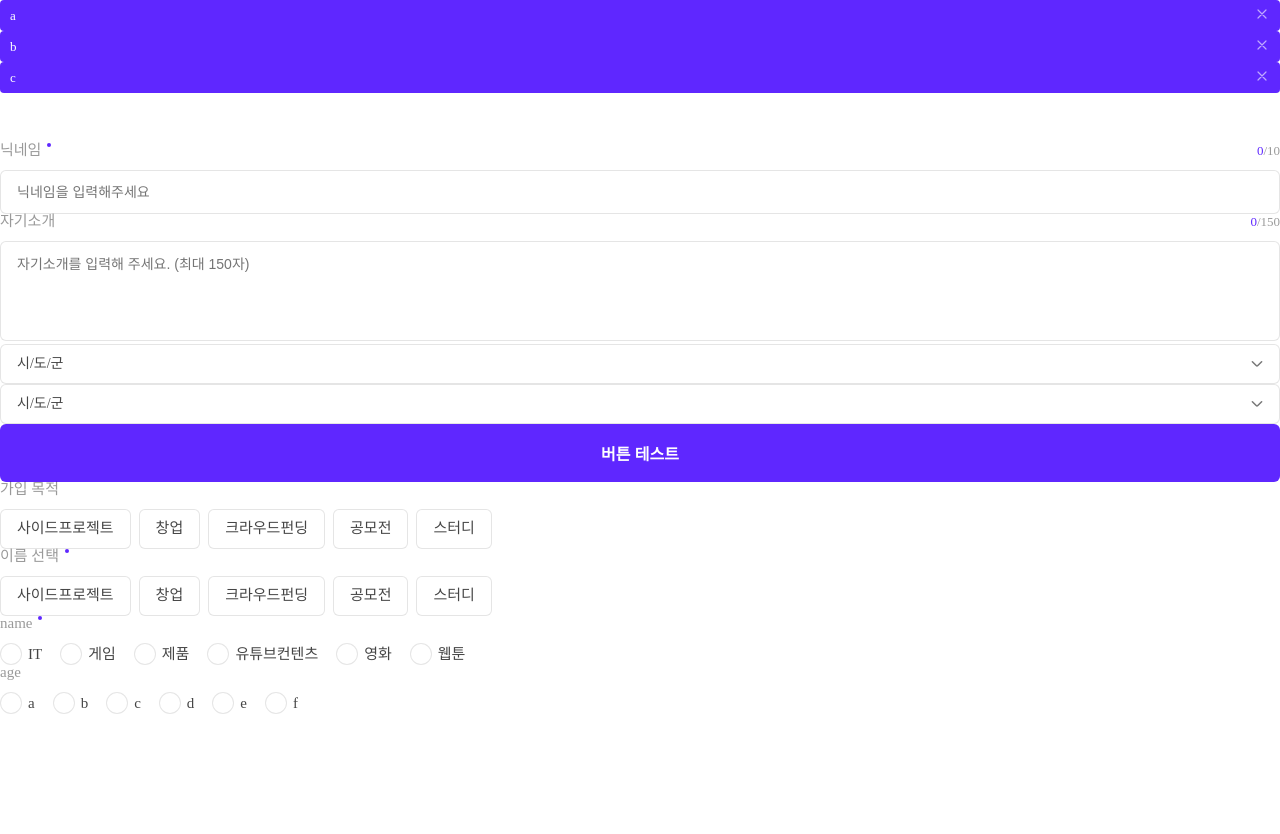
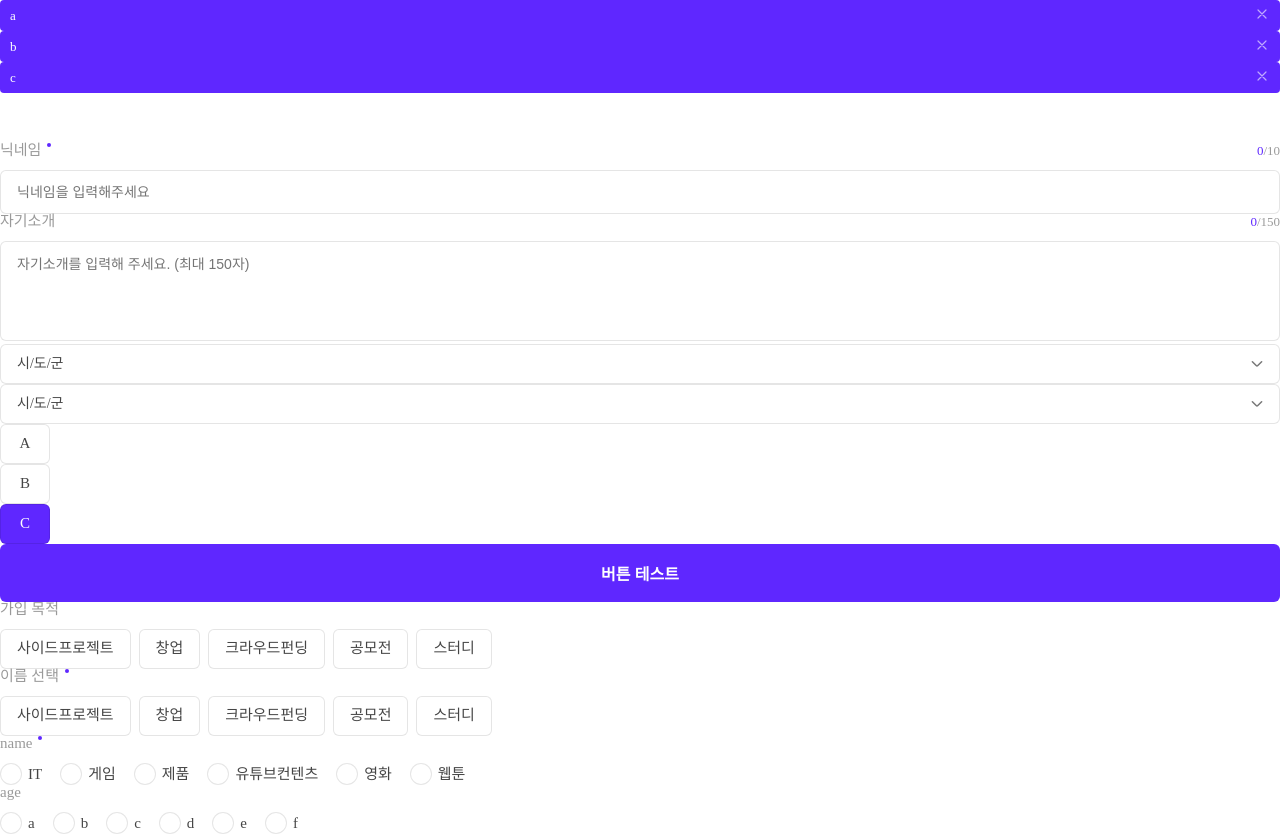
Before and after one commit to ConceptBe/conceptbe-design-system, a React (Vite) app: page / in a window 1280 px wide. Before the commit the page ends 800 px from the top, so only its background shows below. Built offline with nearby package versions, Linux system fonts and the light colour scheme; a web font is replaced by a local one.

Commit message:
chore: 추가한 컴포넌트 export 목록에 추가 및 테스트 환경 App 업데이트

```diff
--- a/src/App.tsx
+++ b/src/App.tsx
@@ -2,6 +2,7 @@ import { useEffect, useState } from 'react';
 
 import { Button, Spacer } from '.';
 import Child from './Child';
+import Checkbox from './components/Checkbox/Checkbox';
 import CheckboxContainer from './components/CheckboxContainer/CheckboxContainer';
 import Dropdown from './components/Dropdown/Dropdown';
 import RadioContainer from './components/RadioContainer/RadioContainer';
@@ -154,6 +155,18 @@ const App = () => {
         ))}
       </Dropdown>
 
+      {['A', 'B', 'C'].map((item) => (
+        <Checkbox
+          key={item}
+          width={50}
+          value={item}
+          checked={Math.random() > 0.5}
+          onChange={(e) => {
+            console.log(e);
+          }}
+        />
+      ))}
+
       <Button>버튼 테스트</Button>
 
       <CheckboxContainer
```
Also changed, not shown: src/index.ts (+12 -0 lines).
